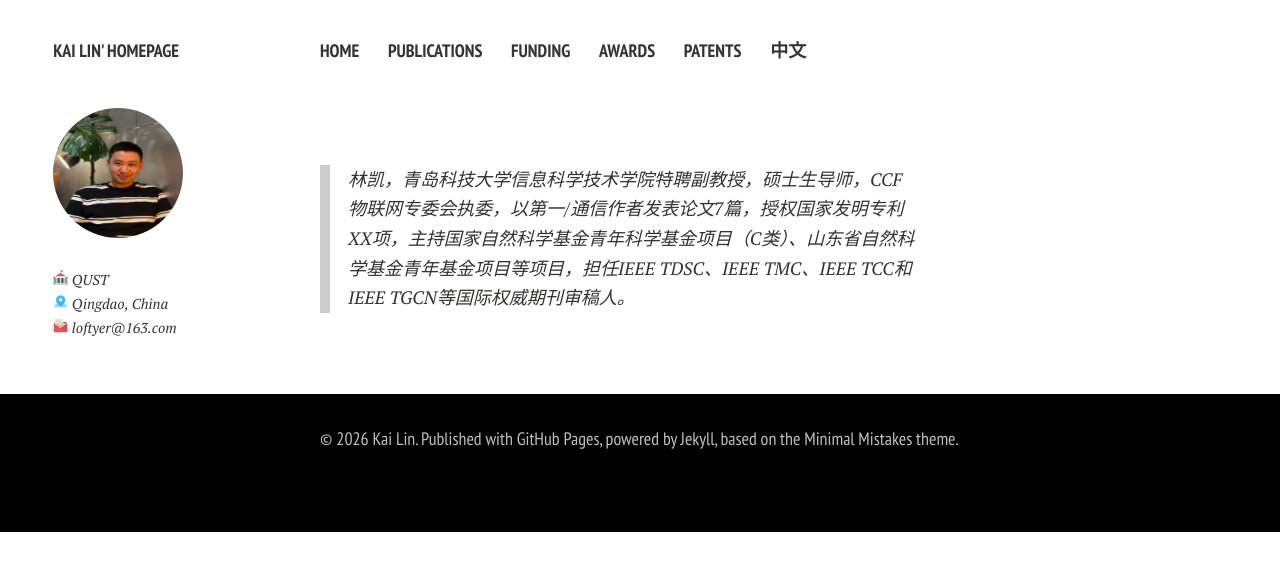
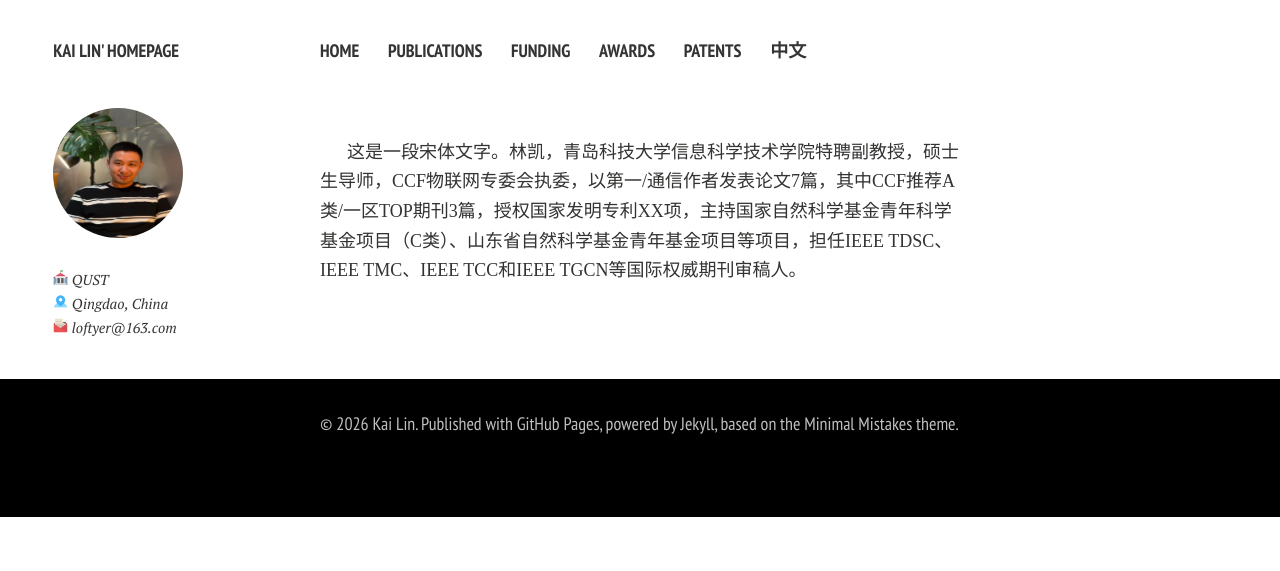
Before and after one commit to LoftyerLK/LoftyerLK.github.io, a Jekyll site: the page built from cn.md, in a window 1280 px wide. Shown: the top 571 px of the page. Built offline with Jekyll 4.4.1, drawn with Linux system fonts in a browser that asks for light colours; nearby versions of some CDN libraries; comment, search, counter and statistics services are not loaded; a style sheet for code colours, icons or effects is not loaded.

Commit message:
Update cn.md

```diff
--- a/cn.md
+++ b/cn.md
@@ -7,7 +7,4 @@
 
 
 <br>
-
-> 林凯，青岛科技大学信息科学技术学院特聘副教授，硕士生导师，CCF物联网专委会执委，以第一/通信作者发表论文7篇，授权国家发明专利XX项，主持国家自然科学基金青年科学基金项目（C类）、山东省自然科学基金青年基金项目等项目，担任IEEE TDSC、IEEE TMC、IEEE TCC和IEEE TGCN等国际权威期刊审稿人。
->
->
+<p style="font-family: '宋体', 'Times New Roman';">这是一段宋体文字。林凯，青岛科技大学信息科学技术学院特聘副教授，硕士生导师，CCF物联网专委会执委，以第一/通信作者发表论文7篇，其中CCF推荐A类/一区TOP期刊3篇，授权国家发明专利XX项，主持国家自然科学基金青年科学基金项目（C类）、山东省自然科学基金青年基金项目等项目，担任IEEE TDSC、IEEE TMC、IEEE TCC和IEEE TGCN等国际权威期刊审稿人。</p>
```
